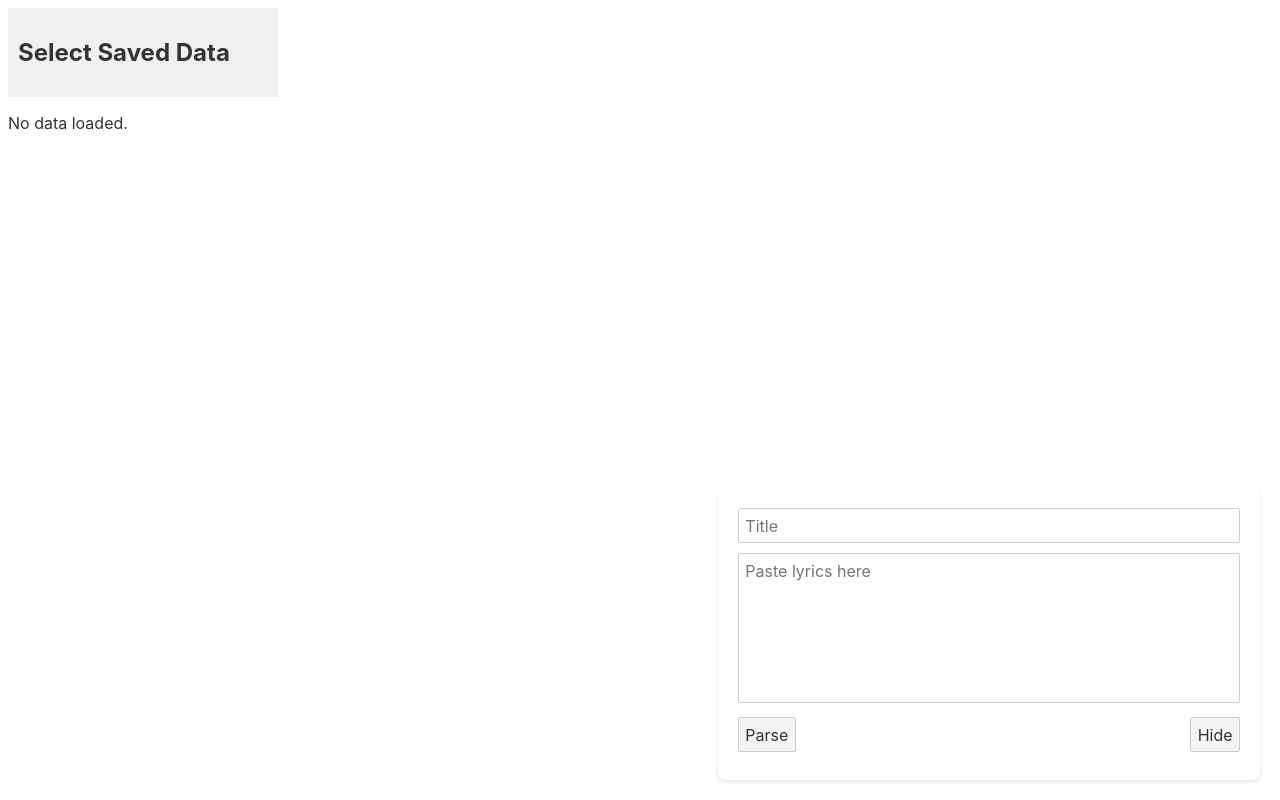
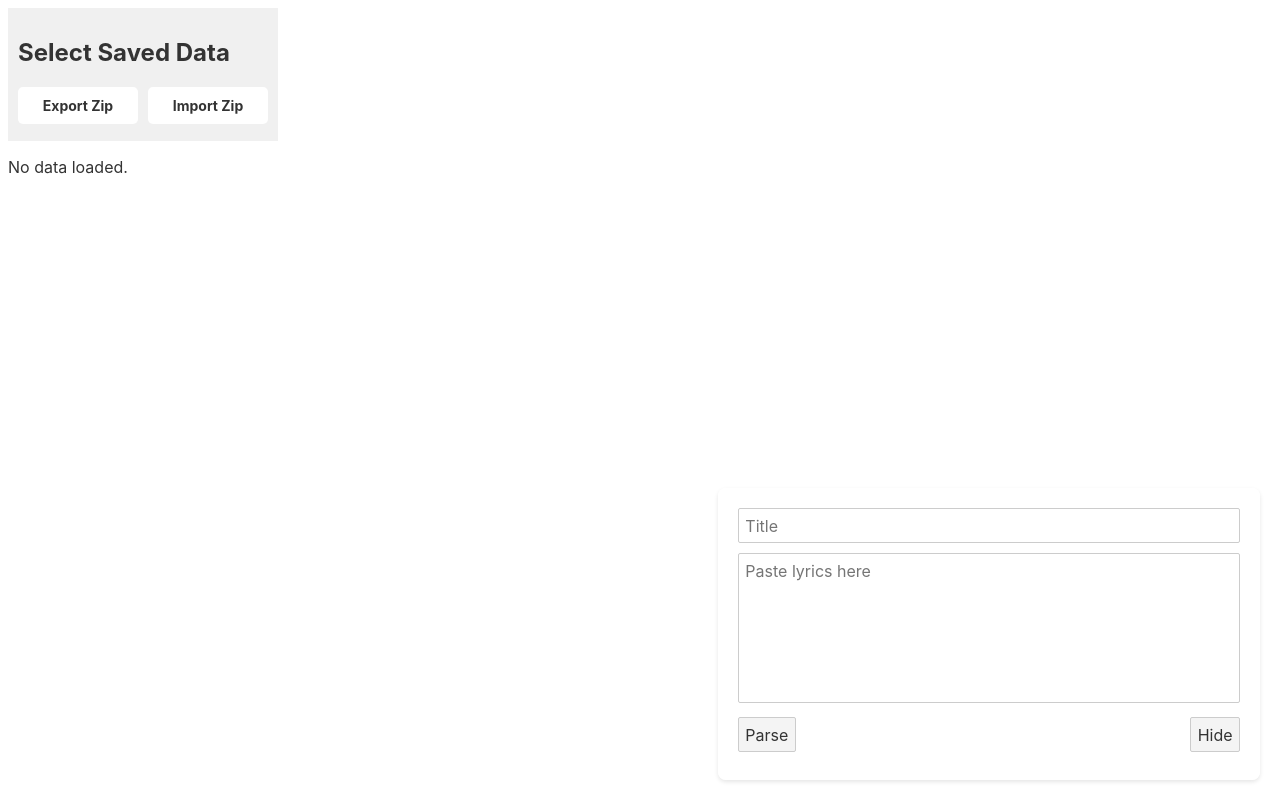
Before and after one commit to Yukinyaa/JPKRaraoke-helper, a Svelte app: page / in a window 1280 px wide. Built offline with nearby package versions, Linux system fonts and the light colour scheme.

Commit message:
Add backup functionality :D

```diff
--- a/package.json
+++ b/package.json
@@ -11,7 +11,8 @@
     "webpack": "^5.70.0",
     "webpack-cli": "^5.1.4",
     "webpack-dev-server": "^4.15.1",
-    "pako": "^2.1.0"
+    "pako": "^2.1.0",
+    "jszip": "^3.0.0"
   },
   "scripts": {
     "build": "cross-env NODE_ENV=production webpack",
--- a/src/LyricsInput.svelte
+++ b/src/LyricsInput.svelte
@@ -1,6 +1,8 @@
 <!-- LyricsInput.svelte -->
 <script>
   import { slide } from 'svelte/transition';
+  import { JSZip } from 'jszip';
+
   let title = '';
   let lyrics = '';
   let isVisible = true;
--- a/src/Sidebar.svelte
+++ b/src/Sidebar.svelte
@@ -1,51 +1,80 @@
 <!-- Sidebar.svelte -->
 
 <script>
+
   import { selectedData } from './selectedDataStore.js';
-
+  import JSZip from 'jszip';
   export let savedDataList; // An array of saved data titles
 
   function selectData(title) {
     $selectedData = title; // Update the selectedData store
   }
-  let isModalOpen = false; // Whether the modal is open
-
 
   function deleteData() {
-  if (selectedData !== null) {
-    const key = selectedData; // Assuming selectedData is the title of the data
+    if (selectedData !== null) {
+      const key = selectedData;
 
-    // Display a confirmation prompt
-    const confirmDelete = confirm('Are you sure you want to delete this data?');
-
-    if (confirmDelete) {
-      // User confirmed, delete the data
-      localStorage.removeItem(key);
-
-      // Clear the selectedData store
-      $selectedData = null;
-
-      // Update the list of saved data titles
-      loadSavedDataTitles();
+      if (confirm('Are you sure you want to delete this data?')) {
+        localStorage.removeItem(key);
+        $selectedData = null;
+        // loadSavedDataTitles(); // Refresh the list
+      }
     }
   }
-}
+
+  async function exportDatabase() {
+    const zip = new JSZip();
+
+    // Loop through localStorage keys and save them as txt files
+    for (let i = 0; i < localStorage.length; i++) {
+      const key = localStorage.key(i);
+      const content = localStorage.getItem(key);
+      zip.file(`${key}.txt`, content);
+    }
+
+    const blob = await zip.generateAsync({ type: 'blob' });
+    const link = document.createElement('a');
+    link.href = URL.createObjectURL(blob);
+    link.download = 'lyrics_backup.zip';
+    document.body.appendChild(link);
+    link.click();
+    document.body.removeChild(link);
+  }
+
+  function importDatabase(event) {
+    const file = event.target.files[0];
+    if (!file) return;
+
+    const zip = new JSZip();
+    zip.loadAsync(file).then((zip) => {
+      Object.keys(zip.files).forEach((filename) => {
+        zip.files[filename].async('text').then((content) => {
+          const title = filename.replace('.txt', '');
+          localStorage.setItem(title, content);
+          // loadSavedDataTitles(); // Refresh list
+        });
+      });
+    });
+  }
 </script>
-
 <div class="sidebar">
   <h2>Select Saved Data</h2>
   <ul>
     {#each savedDataList as title}
-      <li
-        class:active={selectedData === title}
-        on:click={() => selectData(title)}
-      >
+      <li class:active={selectedData === title} on:click={() => selectData(title)}>
         {title}
       </li>
     {/each}
   </ul>
+
+  <div class="button-container">
+    <button class="action-button" on:click={exportDatabase}>Export Zip</button>
+    <button class="action-button" on:click={() => document.getElementById('importFile').click()}>
+      Import Zip
+    </button>
+    <input id="importFile" type="file" accept=".zip" on:change={importDatabase} style="display: none;" />
+  </div>
 </div>
-
 
 <style>
   .sidebar {
@@ -67,4 +96,30 @@
   li.active {
     background-color: #ccc;
   }
+
+  .button-container {
+    margin-top: 10px;
+    display: flex;
+    gap: 10px;
+    justify-content: space-between;
+  }
+
+  .action-button {
+    flex: 1;
+    padding: 10px;
+    cursor: pointer;
+    background-color: #ffffff;
+    color: #333333;
+    border: black;
+    border-radius: 5px;
+    text-align: center;
+    width: 120px;
+    font-size: 14px;
+    font-weight: bold;
+    user-select: none;
+  }
+
+  .action-button:hover {
+    background-color: #bbbbbb;
+  }
 </style>
```
Also changed, not shown: 1 other file (tests, documents, lock files or other folders).
